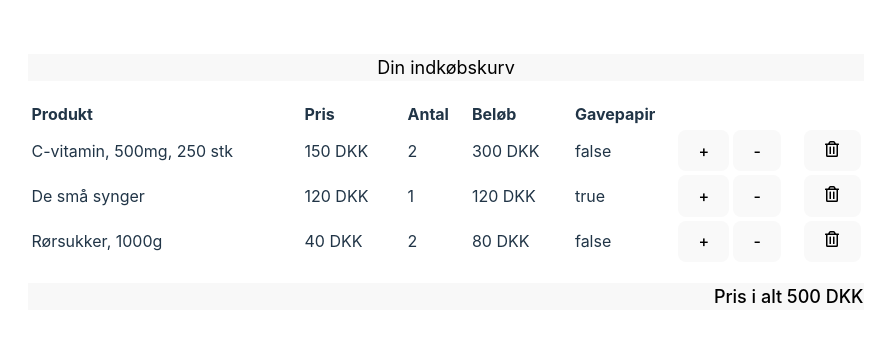
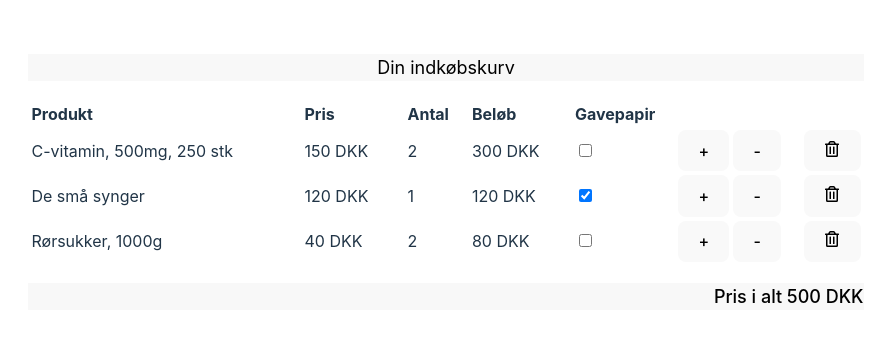
Before and after one commit to DTUSoftware/02363-Frontend-F23, a React (Vite) app: page / in a window 1280 px wide. Shown: the part 218-560 px from the top of the page, without its empty margins (194-1088 px from the left). Built offline with nearby package versions, Linux system fonts and the light colour scheme.

Commit message:
Added toggle for giftwrap

```diff
--- a/src/ShoppingList.tsx
+++ b/src/ShoppingList.tsx
@@ -64,6 +64,13 @@ function ShoppingList() {
         setItems(items.filter((p, i) => i != index));
     }
 
+    function toggleGiftWrap(index: number) {
+        const newItemList = [...items];
+        const item = newItemList.at(index);
+        item!.giftWrap = !item!.giftWrap;
+        setItems(newItemList);
+    }
+
     function recurringOrderSchedule() {
         //TODO: Not sure about this one
     }
@@ -109,7 +116,17 @@ function ShoppingList() {
                                     <td>{`${x.quantity * x.product!.price} ${
                                         x.product!.currency
                                     }`}</td>
-                                    <td>{`${x.giftWrap}`}</td>
+                                    <td>
+                                        <label>
+                                            <input
+                                                type="checkbox"
+                                                checked={x.giftWrap}
+                                                onChange={() => {
+                                                    toggleGiftWrap(index);
+                                                }}
+                                            />
+                                        </label>
+                                    </td>
                                     <td>
                                         <button
                                             onClick={() =>
```
